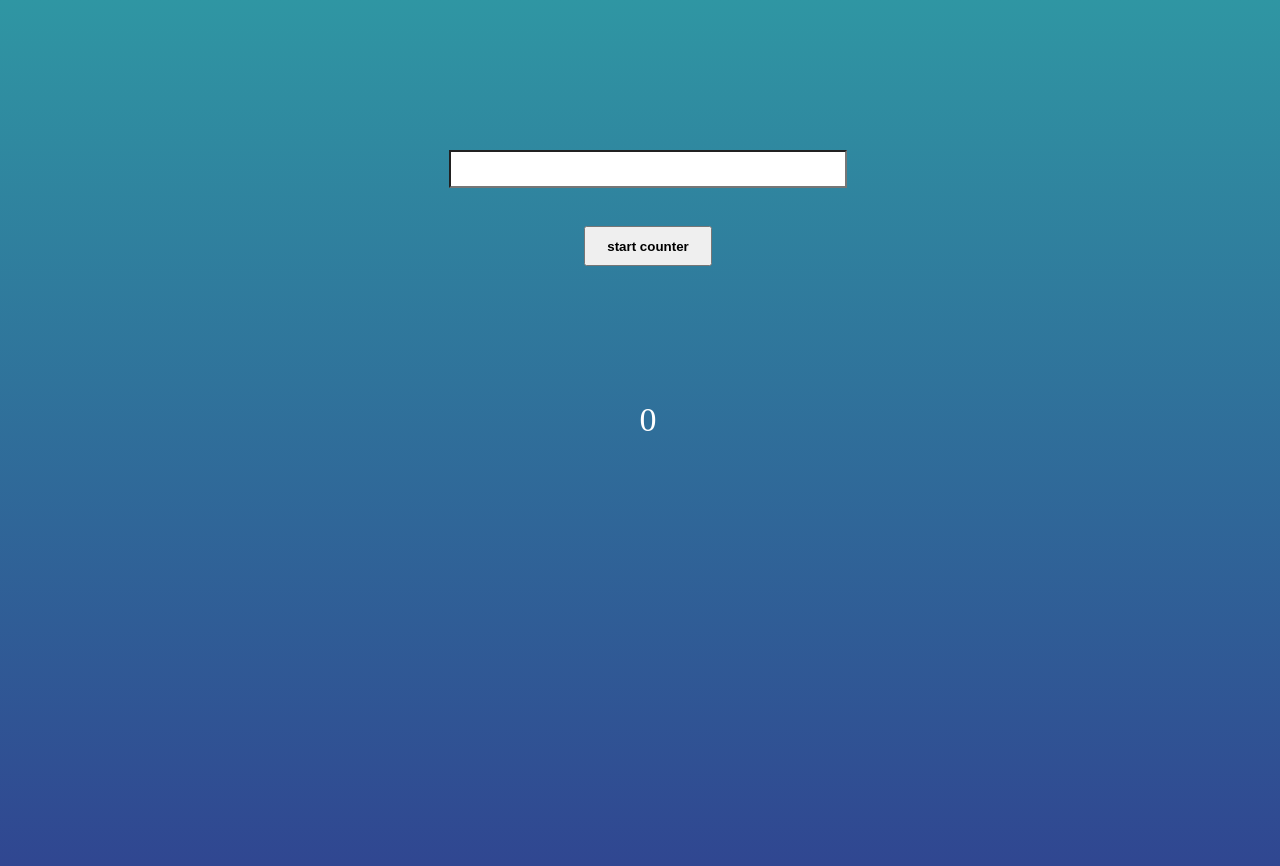
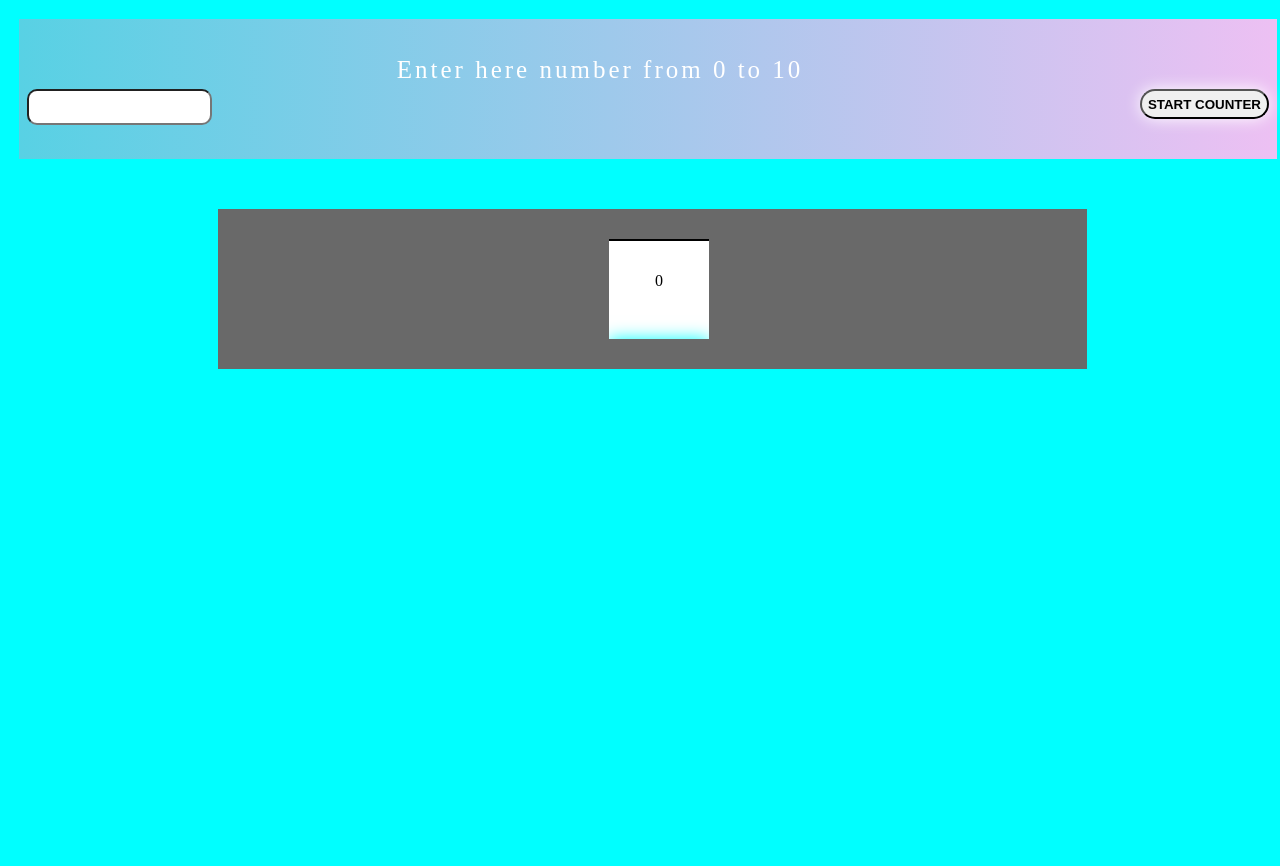
Before and after one commit to ujjwalsharma98/up-counter, a plain HTML site: page index.html in a window 1280 px wide. After the commit the page ends 800 px from the top, so only its background shows below. Drawn offline with Linux system fonts and the light colour scheme.

Commit message:
major changes

```diff
--- a/index.html
+++ b/index.html
@@ -2,18 +2,21 @@
 <html>
 <head>
 	<title>Up Counter</title>
-	<link rel="stylesheet" href="style.css">
+	<link rel="stylesheet" type="text/css" href="style.css">
 	<link  rel="shortcut icon" type="image/x-icon" href="images/logo.png">
 </head>
 <body>
-	<div class="mainBox">
-  	<input type="text" name=""  class="writeHere"><br>
-	<button onclick="startCounter()" id="button"> <b>start counter</b></button>
-    </div>
-	<div>
-		<p class=  "current" > 0 </p>
-		<p class=  "next" > 0 </p>
-    </div>
-    <script src="demo.js"></script>
+	<div id="upper-div">
+		<span> Enter here number from 0 to 10</span>
+		<input type="" name=""  class="writeHere"><br><br>
+		<button onclick="startCounter()">start counter</button>
+	</div>
+	<div id="counter-outerdiv">
+		<div id ="counter-innerdiv">
+			<p class=  "current" > 0 </p>
+			<p class=  "next" > 1 </p>
+		</div>
+	</div>
+	<script src="demo.js"></script>
 </body>
 </html>
--- a/style.css
+++ b/style.css
@@ -1,40 +1,79 @@
 body{
-    background: linear-gradient(rgb(47,150,163),rgb(48,62,143));
-    height: 100vh;
-    width: 100vw;
+	background-color: cyan;
+	margin: 19px;
 }
 
-.mainBox{
-    display: flex;
-    align-items: center;
-    flex-direction: column;
-    margin-top: 150px;
+#upper-div{
+	display: flex;
+	justify-content: space-between;
+	height: 40px;
+	width: 100%;
+	background:linear-gradient(to right ,#58d1e4,#edc0f3);
+	padding-top: 70px;
+	padding-bottom:30px;
+	padding-right: 8px;
+	padding-left: 8px;
 }
 
-#button{
-    margin-top: 20px;
-    height: 5vh;
-    width: 10vw;
+span{
+	position: absolute;
+	top: 7%;
+	left: 31%;
+	font-size: 25px;
+	color: white;
+	letter-spacing: 3px;
+}
+input{
+	border-radius: 10px;
+	height: 30px;
+}
+button{
+	border-radius: 100px;
+	height: 30px;
+	font-family: sans-serif;
+	text-transform: uppercase;
+	font-weight: bold;
+	box-shadow: 0px 0px 16px white;
+}
+#counter-outerdiv{
+	margin-top: 50px;
+	padding-top: 30px;
+	padding-bottom: 30px;
+	background-color: dimgray;
+	width: 70%;
+	margin-left: 16%;
+}
+#counter-innerdiv{
+	margin-left: 45%;
+	height: 100px;
+	width: 100px;
+	position: relative;
+	overflow: hidden;
+
 }
 
-.writeHere{
-    padding: 5px;
-    background-color: white;
-    width: 30vw;
-    height: 3vh;
-}
-
-.next{
-    display: flex;
-    align-items: center;
-    flex-direction: column;
-    cursor: pointer;
-    font-size: 34px;
-    height: 30vh;
-    justify-content: space-around;
-    color: white;
+p{
+	text-align: center;
+	line-height: 80px;
+	height: 100%;
+	width: 100%;
+	margin: 0px;
+	background-color: white;
+	border-top: 2px solid black;
 }
 
 .current{
-    display: none;
+	box-shadow: 0px 0px 16px cyan;
 }
+.next{
+	position: absolute;
+	top: 100px;
+	box-shadow: 0px 0px 16px cyan;
+}
+
+
+.animate{
+	top: 0px;
+	transition: all 0.5s;
+	/*box-shadow: 0px 0px 16px cyan;*/
+}
```
Also changed, not shown: screenshots/end.png, screenshots/mid.png (added), screenshots/start.png.
